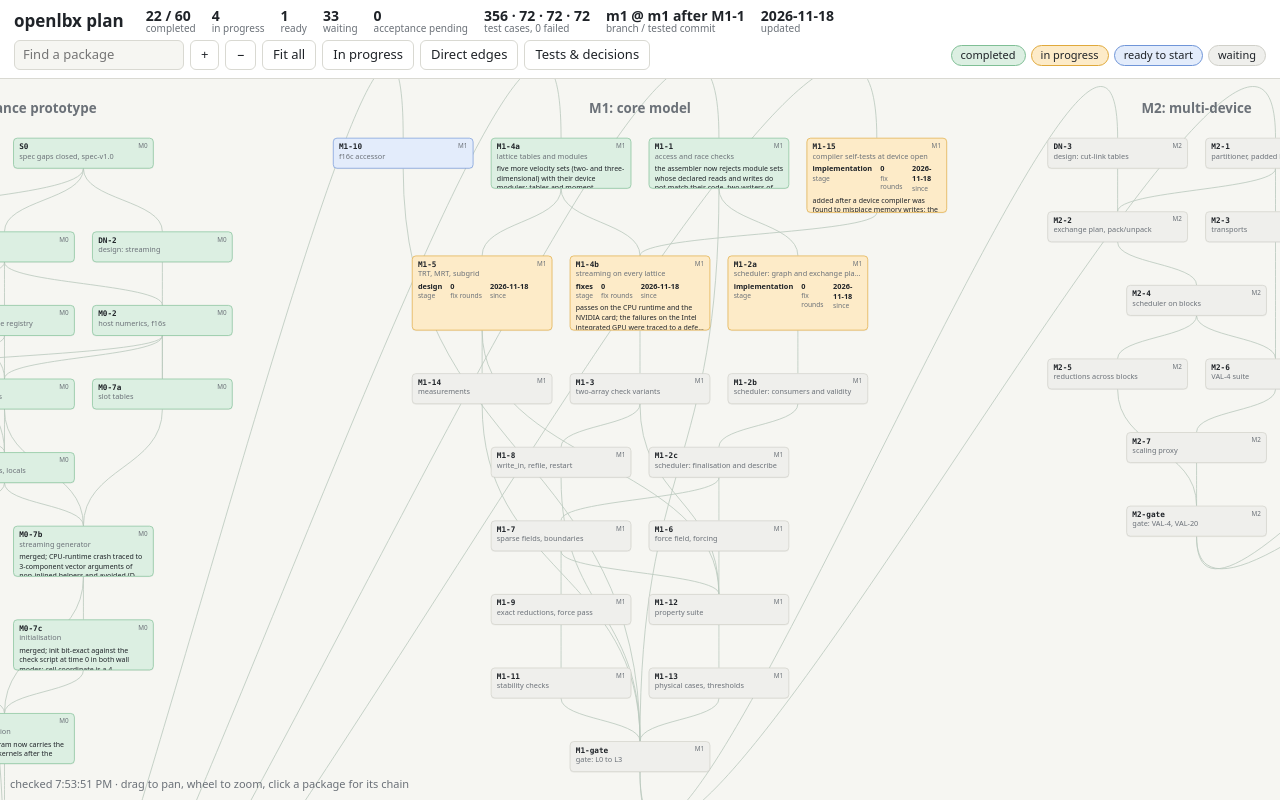
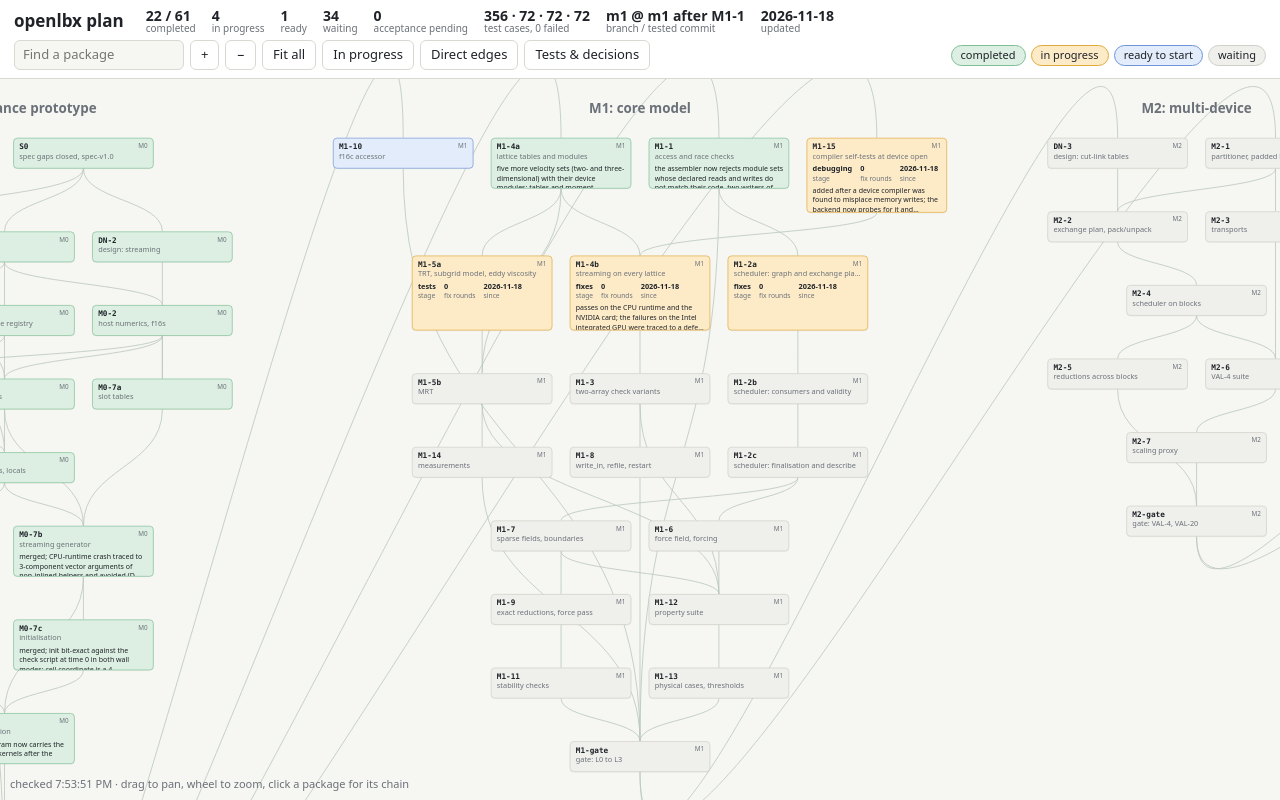
Before and after one commit to sadegh1068/openlbx-status, a plain HTML site: page index.html in a window 1280 px wide. Drawn offline with Linux system fonts and the light colour scheme.

Commit message:
Update status

```diff
--- a/data.json
+++ b/data.json
@@ -241,7 +241,7 @@
      "deps": [
       "M1-1"
      ],
-     "stage": "implementation",
+     "stage": "fixes",
      "since": "2026-11-18"
     },
     {
@@ -277,7 +277,7 @@
       "M0-gate"
      ],
      "note": "added after a device compiler was found to misplace memory writes; the backend now probes for it and switches optimisation off on an affected device",
-     "stage": "implementation",
+     "stage": "debugging",
      "since": "2026-11-18"
     },
     {
@@ -309,14 +309,23 @@
      ]
     },
     {
-     "id": "M1-5",
-     "title": "TRT, MRT, subgrid",
+     "id": "M1-5a",
+     "title": "TRT, subgrid model, eddy viscosity",
      "status": "running",
      "deps": [
       "M1-4a"
      ],
-     "stage": "design",
+     "stage": "tests",
      "since": "2026-11-18"
+    },
+    {
+     "id": "M1-5b",
+     "title": "MRT",
+     "status": "pending",
+     "deps": [
+      "M1-4a",
+      "M1-5a"
+     ]
     },
     {
      "id": "M1-6",
@@ -364,7 +373,7 @@
      "status": "pending",
      "deps": [
       "M1-3",
-      "M1-5",
+      "M1-5b",
       "M1-6",
       "M1-7"
      ]
@@ -382,7 +391,7 @@
      "title": "measurements",
      "status": "pending",
      "deps": [
-      "M1-5"
+      "M1-5b"
      ]
     },
     {
@@ -592,6 +601,10 @@
  ],
  "decisions": [
   {
+   "id": "D-064",
+   "text": "M1-5 is split into M1-5a (TRT, Smagorinsky model, `subgrid.nu_t`, shared test rig) and M1-5b (MRT). TRT derives its second rate per cell from the local rate; the MRT collision matrix is computed on..."
+  },
+  {
    "id": "D-063",
    "text": "L1 tests keep their per-process temporary kernel cache by default; when the environment variable `OLBX_TEST_CACHE_DIR` is set, that directory is used and kept. The verification before a merge runs..."
   },
@@ -618,44 +631,40 @@
   {
    "id": "D-051",
    "text": "Scope of forced inlining made exact: every generated function that takes a cell coordinate or is called from a streaming function carries `__attribute__((always_inline))`: the streaming functions,..."
-  },
-  {
-   "id": "D-049",
-   "text": "The generated streaming functions are preceded by `__attribute__((always_inline))`. The scope of the rule (these functions only, or every generated helper through one macro of the portability heade..."
   }
  ],
  "findings": [
   {
-   "id": "IMPL-M1-24",
-   "text": "03 section 1.5 forbids a split along z only for a two-dimensional set, but the block geometry (M0-4, `geometry.cpp`) refuses a z split of any block... Fix: open, decided with the partitioner (M2-1): either the refusal moves to the lattice-aware check, or the spec states a least owned extent on a split..."
+   "id": "IMPL-M1-35",
+   "text": "the 32-bit MRT matrix has column sums up to 7.5e-8 off zero, so mass moves by that times the non-equilibrium part per step Fix: open, judged with VAL-7 at M1-12"
   },
   {
-   "id": "IMPL-M1-23",
-   "text": "the `[[pass]]` row ordered a `finalise` pass before every pass of a step and said nothing of `geometry` passes Fix: a pass without `step` in its phases never interleaves with a step and is ordered against every step pass and fused instance"
+   "id": "IMPL-M1-34",
+   "text": "CORE-28 and CORE-30 make presets and the bulk viscosity user-selectable, but there is no string parameter type, the matrix must follow `omega`, and... Fix: open in part: the host function `mrt_collision_matrix` (M1-5b) computes the run parameter `mrt_q`; the driver binds array parameters and refuses a..."
   },
   {
-   "id": "IMPL-M1-22",
-   "text": "the spec assumed that a device compiler translates valid device code correctly; the Intel UHD 770 compiler (driver 32.0.101.6129) sends stores thro... Fix: new requirement ARCH-49: probe kernels at device open; a failing device is used with optimisation off or refused; stated in the capability report (..."
+   "id": "IMPL-M1-33",
+   "text": "`f32[n]` fixes the array length per manifest, but the MRT matrix has q x q entries Fix: `n` is a literal; one MRT module per lattice with identical fragment files (a test compares them). Revisit when a second module needs a lattice-siz..."
   },
   {
-   "id": "IMPL-M1-21",
-   "text": "ARCH-35 does not say what a cycle of `after` / `before` entries means; the first implementation took two passes that name each other as ordered and... Fix: a cycle orders nothing; the scheduler (M1-2a) reports the cycle itself"
+   "id": "IMPL-M1-32",
+   "text": "section 8.4 says \"accepted range 0 to 0.3 (warning outside)\", but a manifest range is an error, not a warning Fix: range [0, 1] is the error bound; above 0.3 a warning (M1-11)"
   },
   {
-   "id": "IMPL-M1-20",
-   "text": "ARCH-42 says nothing about preprocessor lines in a fragment; `#define R f.rho` followed by `R = 1.0f;` hides a write from the lexical comparison Fix: a hand-written fragment may not define or undefine a macro, include a file or use a pragma (the second look of the review showed that a macro witho..."
+   "id": "IMPL-M1-31",
+   "text": "02-UNIT-2 asks that $C_S = 0$ returns $\\tau_0$ exactly; on a device this needs a correctly rounded square root Fix: exact on the host and on such a device, relative 1e-6 otherwise"
   },
   {
-   "id": "IMPL-M1-19",
-   "text": "CORE-6 says only \"analogous sequences\" for the other components and sets; which member of a pair comes first when the odd index has the component -... Fix: pairs in ascending order of their odd index, the direction with component +1 first"
+   "id": "IMPL-M1-30",
+   "text": "CORE-27 puts the $\\nu_t$ write into the subgrid module's fragment, but a `when` condition takes one capability, so the forcing variants and the out... Fix: companion module `subgrid.nu_t` with the field and its own stage-9 fragment; $\\nu_t$ from the two rates (rounding below 2e-7, checked by the designer)"
   },
   {
-   "id": "IMPL-M1-18",
-   "text": "a writing step serves samples of time t while the driver is at t + 1; \"at the end of `run()`\" does not say whether the `moments-only` pass always r... Fix: consumers read by `valid_time`; a consumer whose fields are already valid at t is served before the step, which stays lean; the end-of-run pass run..."
+   "id": "IMPL-M1-29",
+   "text": "CORE-26 sums four tensor entries in two dimensions; the fragment's six-entry sum agrees only when the force has no z component, and nothing forbade... Fix: a z force on a two-dimensional set is a configuration error of the force modules (implemented in M1-6; M1-5 tests use a zero z force)"
   },
   {
-   "id": "IMPL-M1-17",
-   "text": "reads of a pass carry a stencil in section 8 but the scheduler had no source for it Fix: the access records of M1-1 (`[[uses]]` with `by`, plus the reads the generators supply) are the single source for the scheduler; no second declarat..."
+   "id": "IMPL-M1-28",
+   "text": "CORE-8 gives no range for $\\Lambda$; $\\Lambda \\le 0$ gives $\\tau^- \\le 1/2$ Fix: $\\Lambda > 0$; the module accepts $0 < \\Lambda < 100$ (the upper bound is a sanity bound, not physics)"
   }
  ]
 }
--- a/index.html
+++ b/index.html
@@ -340,7 +340,7 @@ const INLINE = {
      "deps": [
       "M1-1"
      ],
-     "stage": "implementation",
+     "stage": "fixes",
      "since": "2026-11-18"
     },
     {
@@ -376,7 +376,7 @@ const INLINE = {
       "M0-gate"
      ],
      "note": "added after a device compiler was found to misplace memory writes; the backend now probes for it and switches optimisation off on an affected device",
-     "stage": "implementation",
+     "stage": "debugging",
      "since": "2026-11-18"
     },
     {
@@ -408,14 +408,23 @@ const INLINE = {
      ]
     },
     {
-     "id": "M1-5",
-     "title": "TRT, MRT, subgrid",
+     "id": "M1-5a",
+     "title": "TRT, subgrid model, eddy viscosity",
      "status": "running",
      "deps": [
       "M1-4a"
      ],
-     "stage": "design",
+     "stage": "tests",
      "since": "2026-11-18"
+    },
+    {
+     "id": "M1-5b",
+     "title": "MRT",
+     "status": "pending",
+     "deps": [
+      "M1-4a",
+      "M1-5a"
+     ]
     },
     {
      "id": "M1-6",
@@ -463,7 +472,7 @@ const INLINE = {
      "status": "pending",
      "deps": [
       "M1-3",
-      "M1-5",
+      "M1-5b",
       "M1-6",
       "M1-7"
      ]
@@ -481,7 +490,7 @@ const INLINE = {
      "title": "measurements",
      "status": "pending",
      "deps": [
-      "M1-5"
+      "M1-5b"
      ]
     },
     {
@@ -691,6 +700,10 @@ const INLINE = {
  ],
  "decisions": [
   {
+   "id": "D-064",
+   "text": "M1-5 is split into M1-5a (TRT, Smagorinsky model, `subgrid.nu_t`, shared test rig) and M1-5b (MRT). TRT derives its second rate per cell from the local rate; the MRT collision matrix is computed on..."
+  },
+  {
    "id": "D-063",
    "text": "L1 tests keep their per-process temporary kernel cache by default; when the environment variable `OLBX_TEST_CACHE_DIR` is set, that directory is used and kept. The verification before a merge runs..."
   },
@@ -717,44 +730,40 @@ const INLINE = {
   {
    "id": "D-051",
    "text": "Scope of forced inlining made exact: every generated function that takes a cell coordinate or is called from a streaming function carries `__attribute__((always_inline))`: the streaming functions,..."
-  },
-  {
-   "id": "D-049",
-   "text": "The generated streaming functions are preceded by `__attribute__((always_inline))`. The scope of the rule (these functions only, or every generated helper through one macro of the portability heade..."
   }
  ],
  "findings": [
   {
-   "id": "IMPL-M1-24",
-   "text": "03 section 1.5 forbids a split along z only for a two-dimensional set, but the block geometry (M0-4, `geometry.cpp`) refuses a z split of any block... Fix: open, decided with the partitioner (M2-1): either the refusal moves to the lattice-aware check, or the spec states a least owned extent on a split..."
+   "id": "IMPL-M1-35",
+   "text": "the 32-bit MRT matrix has column sums up to 7.5e-8 off zero, so mass moves by that times the non-equilibrium part per step Fix: open, judged with VAL-7 at M1-12"
   },
   {
-   "id": "IMPL-M1-23",
-   "text": "the `[[pass]]` row ordered a `finalise` pass before every pass of a step and said nothing of `geometry` passes Fix: a pass without `step` in its phases never interleaves with a step and is ordered against every step pass and fused instance"
+   "id": "IMPL-M1-34",
+   "text": "CORE-28 and CORE-30 make presets and the bulk viscosity user-selectable, but there is no string parameter type, the matrix must follow `omega`, and... Fix: open in part: the host function `mrt_collision_matrix` (M1-5b) computes the run parameter `mrt_q`; the driver binds array parameters and refuses a..."
   },
   {
-   "id": "IMPL-M1-22",
-   "text": "the spec assumed that a device compiler translates valid device code correctly; the Intel UHD 770 compiler (driver 32.0.101.6129) sends stores thro... Fix: new requirement ARCH-49: probe kernels at device open; a failing device is used with optimisation off or refused; stated in the capability report (..."
+   "id": "IMPL-M1-33",
+   "text": "`f32[n]` fixes the array length per manifest, but the MRT matrix has q x q entries Fix: `n` is a literal; one MRT module per lattice with identical fragment files (a test compares them). Revisit when a second module needs a lattice-siz..."
   },
   {
-   "id": "IMPL-M1-21",
-   "text": "ARCH-35 does not say what a cycle of `after` / `before` entries means; the first implementation took two passes that name each other as ordered and... Fix: a cycle orders nothing; the scheduler (M1-2a) reports the cycle itself"
+   "id": "IMPL-M1-32",
+   "text": "section 8.4 says \"accepted range 0 to 0.3 (warning outside)\", but a manifest range is an error, not a warning Fix: range [0, 1] is the error bound; above 0.3 a warning (M1-11)"
   },
   {
-   "id": "IMPL-M1-20",
-   "text": "ARCH-42 says nothing about preprocessor lines in a fragment; `#define R f.rho` followed by `R = 1.0f;` hides a write from the lexical comparison Fix: a hand-written fragment may not define or undefine a macro, include a file or use a pragma (the second look of the review showed that a macro witho..."
+   "id": "IMPL-M1-31",
+   "text": "02-UNIT-2 asks that $C_S = 0$ returns $\\tau_0$ exactly; on a device this needs a correctly rounded square root Fix: exact on the host and on such a device, relative 1e-6 otherwise"
   },
   {
-   "id": "IMPL-M1-19",
-   "text": "CORE-6 says only \"analogous sequences\" for the other components and sets; which member of a pair comes first when the odd index has the component -... Fix: pairs in ascending order of their odd index, the direction with component +1 first"
+   "id": "IMPL-M1-30",
+   "text": "CORE-27 puts the $\\nu_t$ write into the subgrid module's fragment, but a `when` condition takes one capability, so the forcing variants and the out... Fix: companion module `subgrid.nu_t` with the field and its own stage-9 fragment; $\\nu_t$ from the two rates (rounding below 2e-7, checked by the designer)"
   },
   {
-   "id": "IMPL-M1-18",
-   "text": "a writing step serves samples of time t while the driver is at t + 1; \"at the end of `run()`\" does not say whether the `moments-only` pass always r... Fix: consumers read by `valid_time`; a consumer whose fields are already valid at t is served before the step, which stays lean; the end-of-run pass run..."
+   "id": "IMPL-M1-29",
+   "text": "CORE-26 sums four tensor entries in two dimensions; the fragment's six-entry sum agrees only when the force has no z component, and nothing forbade... Fix: a z force on a two-dimensional set is a configuration error of the force modules (implemented in M1-6; M1-5 tests use a zero z force)"
   },
   {
-   "id": "IMPL-M1-17",
-   "text": "reads of a pass carry a stencil in section 8 but the scheduler had no source for it Fix: the access records of M1-1 (`[[uses]]` with `by`, plus the reads the generators supply) are the single source for the scheduler; no second declarat..."
+   "id": "IMPL-M1-28",
+   "text": "CORE-8 gives no range for $\\Lambda$; $\\Lambda \\le 0$ gives $\\tau^- \\le 1/2$ Fix: $\\Lambda > 0$; the module accepts $0 < \\Lambda < 100$ (the upper bound is a sanity bound, not physics)"
   }
  ]
 };
```
